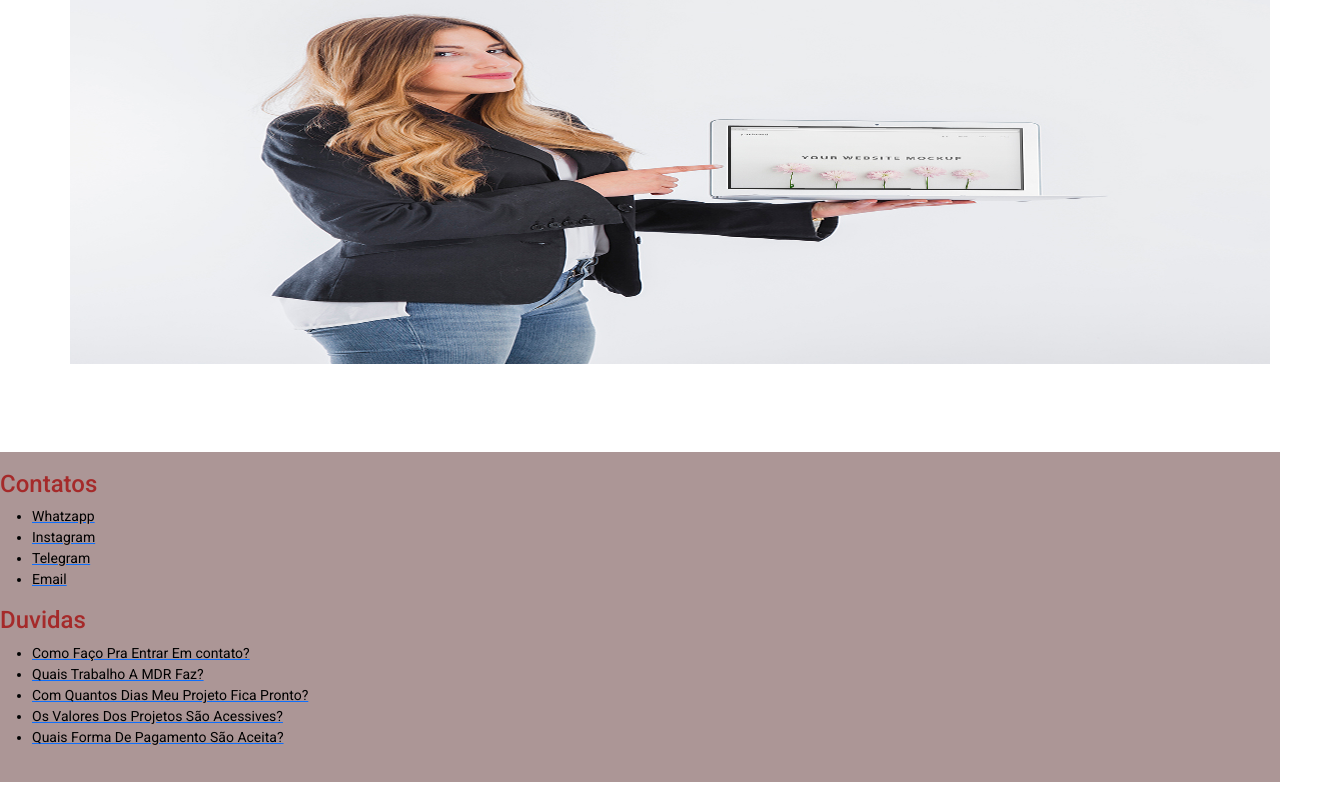
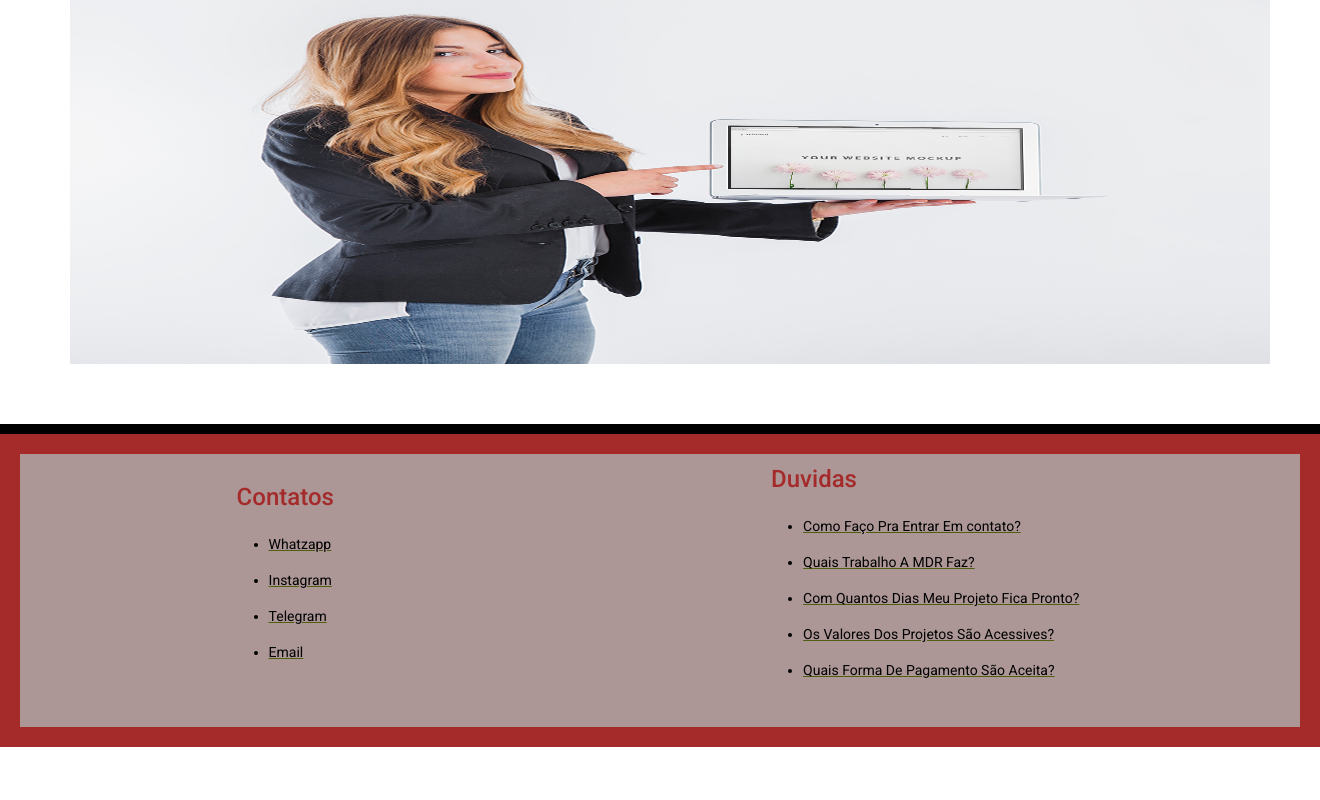
Before and after one commit to NandoJunioDev/Pessoal-, a plain HTML site: page html/index.html in a window 1280 px wide. Shown: the part 367-1167 px from the top of the page, 1320 px wide, since content can reach past the window. After the commit the page ends 1114 px from the top, so only its background shows below. Drawn offline with nearby package versions, Linux system fonts and the light colour scheme; a script that the page names is missing.

Commit message:
28/07 small att

```diff
--- a/Css/styles.css
+++ b/Css/styles.css
@@ -68,11 +68,14 @@ padding: 0px, 5px, 0px, 5px;
 
 color: brown;
 padding: 1em 0em 1em 0em;
-margin: 1em 0em 1em 0em;
+margin: auto;
 background: rgba(58, 5, 5, 0.418);
-border: 0em 50em  0em 50em;
-font-size: 18px;
+border-width: 20px;
+border-style: solid;
+font-size: 10px;
 box-sizing: content-box;
+outline: 10px solid black;
+
 width: 100%;
 
 
@@ -80,4 +83,38 @@ width: 100%;
 
 
 
+
 }
+a{
+
+    color: rgb(80, 94, 18);
+}
+.info{
+
+
+    padding: 1px 5px 5px 1px;
+    margin: auto
+}
+a {
+    padding: 5px;
+    text-indent: 0px;
+    font-family: 'Roboto';
+    font-size: px;
+    display: inline;
+
+
+}
+.Links ul{
+
+   padding: 0px 0px 0px 5px;
+    margin: auto;
+    height: auto;
+    font-style: italic;
+    font-size: 18px;
+    background-color: antiquewhite;
+    list-style-position: inside;
+
+
+
+
+}
--- a/html/index.html
+++ b/html/index.html
@@ -91,13 +91,13 @@
 
 </main>
 <footer >
-<section  class="Rodape">
+<section  class="Rodape nav bar ">
     <!-- Links Para Contatos -->
-<div >
+<div class="info">
     <h4>Contatos</h4>
-    <ul>
+    <ul class="Links">
         <a href="https://web.whatsapp.com/" target=" _blank">
-            <li type="Disk">Whatzapp</li>
+            <li   type="Disk">Whatzapp</li>
         </a>
         <a href="https://www.instagram.com/" target="_blank">
             <li type="Disk"> Instagram</li>
@@ -113,9 +113,9 @@
 </div >
         <!-- Links  Suporte-->
 
-    <div >
+    <div  class="info">
             <H4> Duvidas </H4>
-        <ul>
+        <ul class="Links">
             <a href="./Rodape/EntrarEmContato.html" target="_parent">
                 <li>Como Faço Pra Entrar Em contato?</li>
             </a>
--- a/js/script.js
+++ b/js/script.js
@@ -1 +1,14 @@
 console.log ("Voce é muito gay");
+console.log(Message);
+let n = 10
+for ( i=0; i<=n; i++){
+
+    console.log("Voce é gay")
+
+    if( i==5 ){
+        console.log("Vocé muito gay ")
+    }
+
+
+
+}
```
